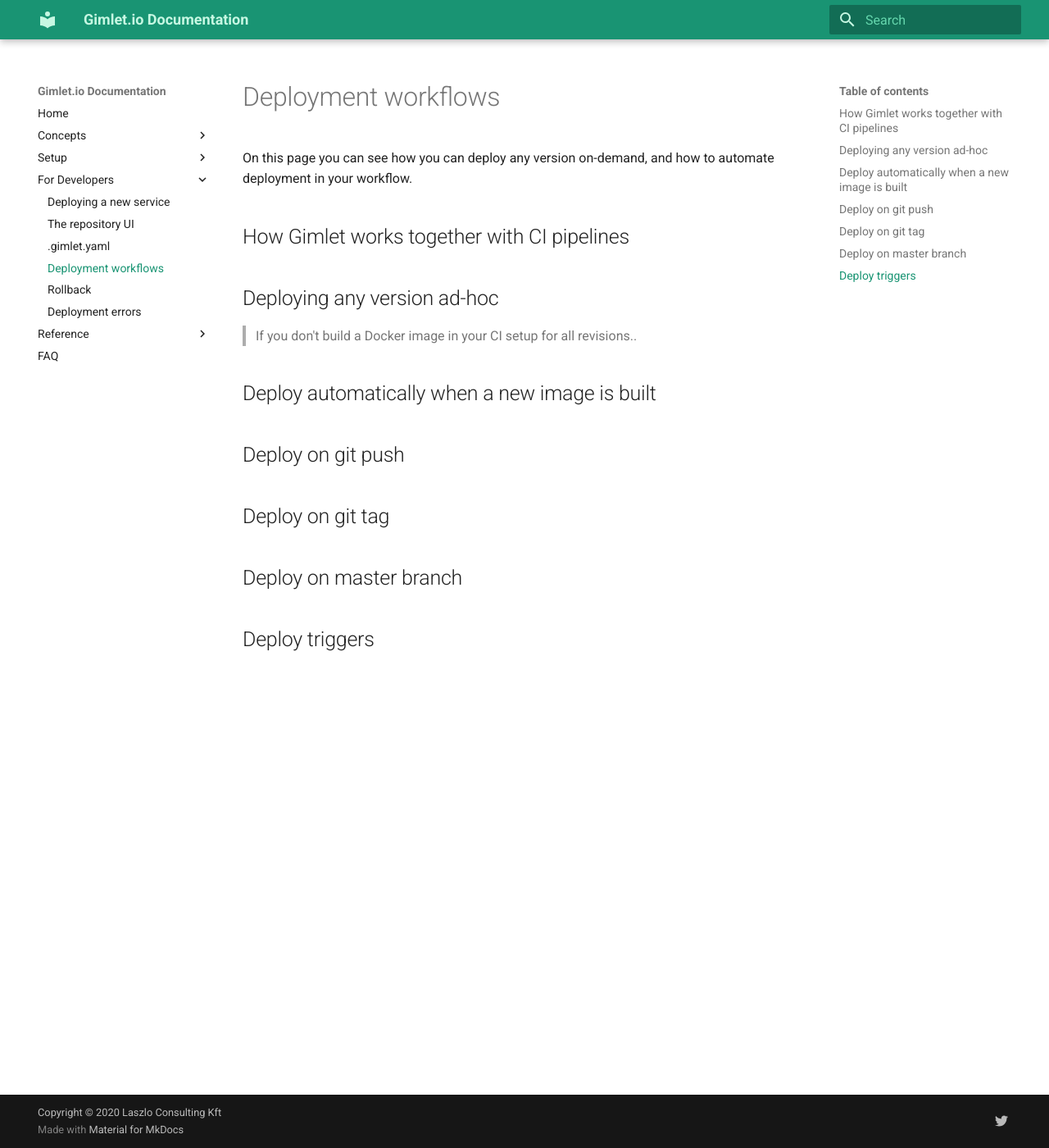
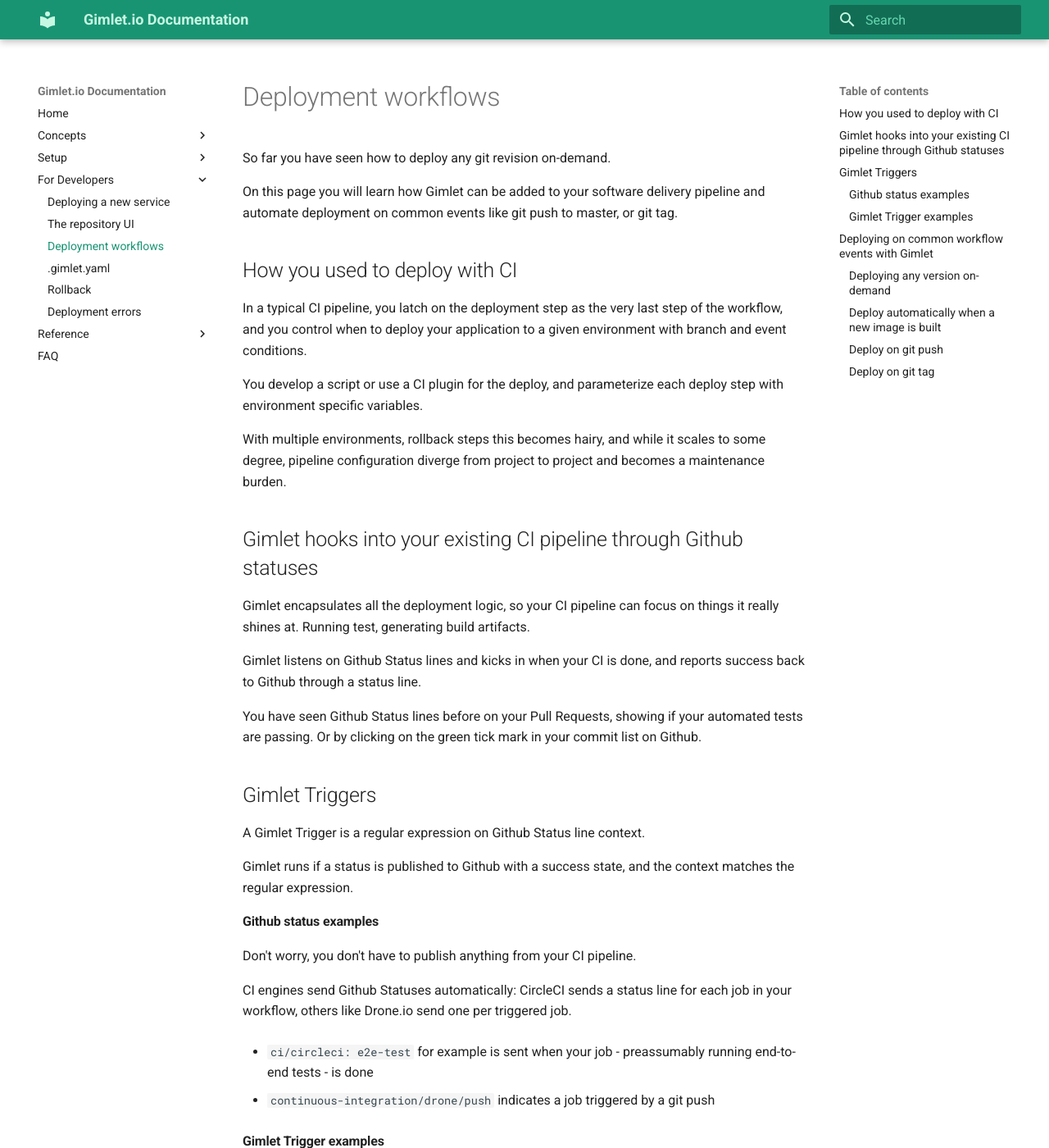
Before and after one commit to laszlocph/gimlet-docs, an MkDocs documentation site: the page built from docs/developers/deploy-workflows.md, in a window 1280 px wide and 1400 px high. Shown: the whole window at 82% size. Built offline with MkDocs 1.6.1 and Material for MkDocs 9.7.7, drawn with Linux system fonts in a browser that asks for light colours; some of the changed text lies outside the part shown.

Commit message:
Workflow events

```diff
--- a/docs/developers/deploy-workflows.md
+++ b/docs/developers/deploy-workflows.md
@@ -1,21 +1,77 @@
 # Deployment workflows
 
-On this page you can see how you can deploy any version on-demand, and how to automate deployment in your workflow.
+So far you have seen how to deploy any git revision on-demand.
 
-## How Gimlet works together with CI pipelines
+On this page you will learn how Gimlet can be added to your software delivery pipeline and automate deployment on common events like git push to master, or git tag.
 
-## Deploying any version ad-hoc
+## How you used to deploy with CI
 
-> If you don't build a Docker image in your CI setup for all revisions..
->
->
+In a typical CI pipeline, you latch on the deployment step as the very last step of the workflow,
+and you control when to deploy your application to a given environment with branch and event conditions.
 
-## Deploy automatically when a new image is built
+You develop a script or use a CI plugin for the deploy, and parameterize each deploy step with environment specific variables.
 
-## Deploy on git push
+With multiple environments, rollback steps this becomes hairy, and while it scales to some degree,
+pipeline configuration diverge from project to project and becomes a maintenance burden.
 
-## Deploy on git tag
+## Gimlet hooks into your existing CI pipeline through Github statuses
 
-## Deploy on master branch
+Gimlet encapsulates all the deployment logic, so your CI pipeline can focus on things it really shines at. Running test, generating build artifacts.
 
-## Deploy triggers
+Gimlet listens on Github Status lines and kicks in when your CI is done, and reports success back to Github through a status line.
+
+You have seen Github Status lines before on your Pull Requests, showing if your automated tests are passing.
+Or by clicking on the green tick mark in your commit list on Github.
+
+## Gimlet Triggers
+
+A Gimlet Trigger is a regular expression on Github Status line context.
+
+Gimlet runs if a status is published to Github with a success state, and the context matches the regular expression.
+
+#### Github status examples
+Don't worry, you don't have to publish anything from your CI pipeline.
+
+CI engines send Github Statuses automatically: CircleCI sends a status line for each job in your workflow, others like Drone.io send one per triggered job.
+
+- `ci/circleci: e2e-test` for example is sent when your job - preassumably running end-to-end tests - is done
+
+- `continuous-integration/drone/push` indicates a job triggered by a git push
+
+#### Gimlet Trigger examples
+
+Given a CircleCI status line `ci/circleci: docker-build-and-push`,
+a Gimlet trigger that runs every time there is a new image can be written as `.*docker-build-and-push`
+
+
+## Deploying on common workflow events with Gimlet
+
+#### Deploying any version on-demand
+
+On-demand deploy is done on the UI. See [Deploy a revision section](/developers/deploy#deploy-a-revision) from the Deploying a new service guide.
+
+#### Deploy automatically when a new image is built
+
+Given a CircleCI job where you build and push a docker image, with name `docker-build-and-push`. CircleCI publishes a status line `ci/circleci: docker-build-and-push`,
+
+The Gimlet trigger that runs every time there is a new image is written as `.*docker-build-and-push`
+
+#### Deploy on git push
+
+Given a Drone.io pipeline that builds and publishes a Docker image on git push to the master branch.
+
+Drone.io sends a `continuous-integration/drone/push` status line to Github, and you can write `.*/push` as a Gimlet trigger.
+
+!!! note ""
+
+    Gimlet only regards status lines on the master branch at this point.
+
+#### Deploy on git tag
+
+Given a Drone.io pipeline that builds and publishes a Docker image on git tag on the master branch.
+
+Drone.io sends a `continuous-integration/drone/tag` status line to Github, and you can write `.*/tag` as a Gimlet trigger.
+
+!!! note ""
+
+    Gimlet only regards status lines on the master branch at this point.
--- a/mkdocs.yml
+++ b/mkdocs.yml
@@ -21,8 +21,8 @@ nav:
   - For Developers:
       - Deploying a new service: developers/deploy.md
       - The repository UI: developers/ui.md
+      - Deployment workflows: developers/deploy-workflows.md
       - .gimlet.yaml: developers/gimlet-yaml.md
-      - Deployment workflows: developers/deploy-workflows.md
       - Rollback: developers/rollback.md
       - Deployment errors: developers/errors.md
   - Reference:
```
Also changed, not shown: docs/concepts/architecture.md (+4 -0 lines), docs/developers/deploy.md (+3 -3 lines).
